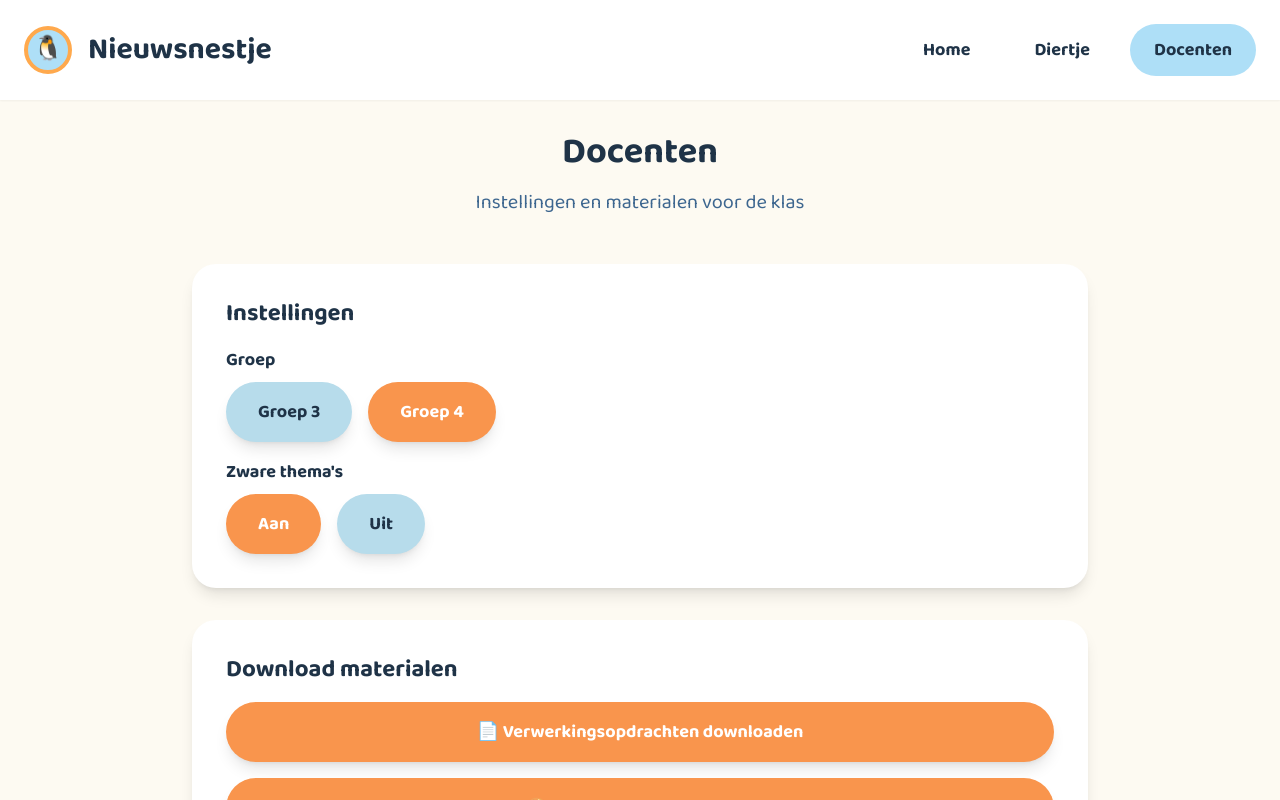
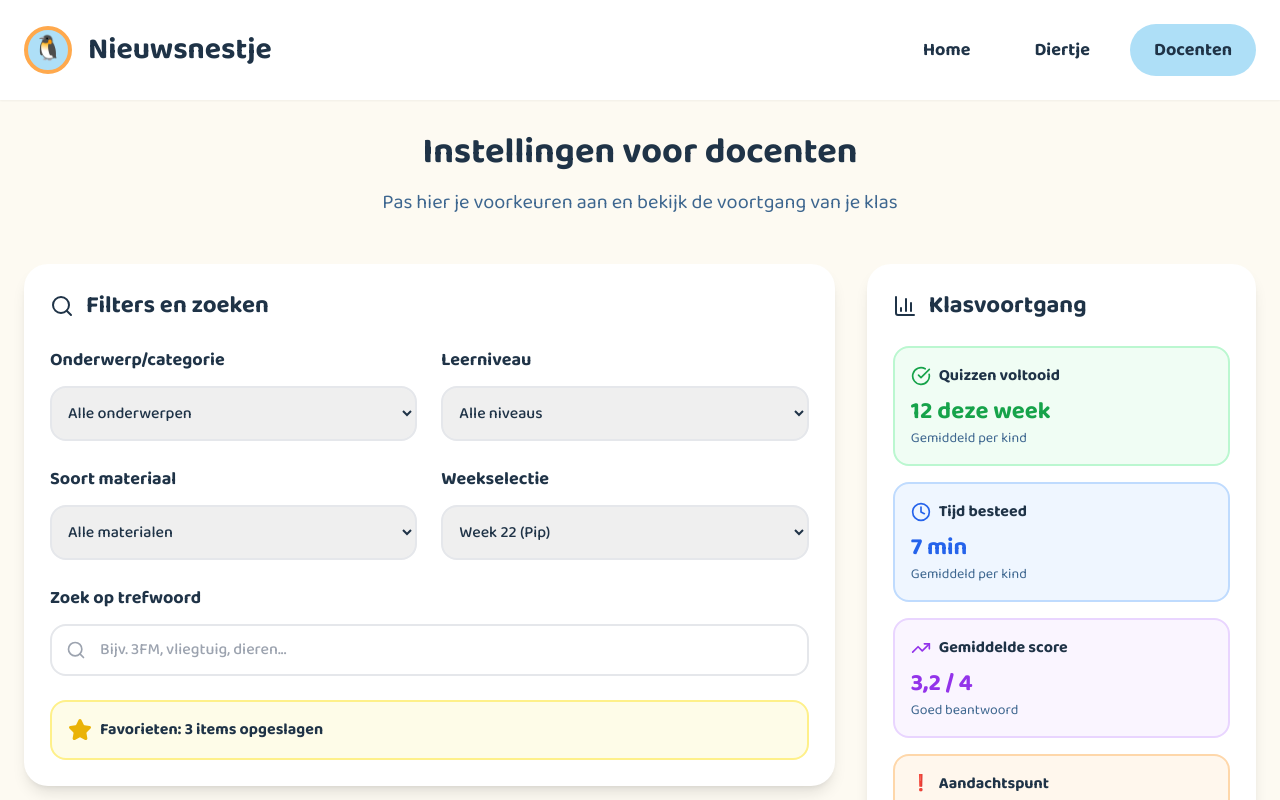
Before and after one commit to Julia246Z/Nieuwsnestje-2, a React (Vite) app: page /docenten in a window 1280 px wide. Shown: the top 800 px of the page. Built offline with nearby package versions, Linux system fonts and the light colour scheme.

Commit message:
Refactor: Implement teacher settings page
Implement the teacher settings page with filters, progress section, and download section, adhering to the Nieuwsnestje style.

```diff
--- a/src/pages/Teachers.tsx
+++ b/src/pages/Teachers.tsx
@@ -1,52 +1,219 @@
 
+import { useState } from "react";
 import Navigation from "../components/Navigation";
+import { Search, Star, Download, TrendingUp, Clock, CheckCircle, BarChart3 } from "lucide-react";
 
 const Teachers = () => {
+  const [selectedCategory, setSelectedCategory] = useState("Alle onderwerpen");
+  const [selectedLevel, setSelectedLevel] = useState("Alle niveaus");
+  const [selectedMaterial, setSelectedMaterial] = useState("Alle materialen");
+  const [selectedWeek, setSelectedWeek] = useState("Week 22 (Pip)");
+  const [searchTerm, setSearchTerm] = useState("");
+
+  const categories = [
+    "Alle onderwerpen",
+    "Maatschappij",
+    "Wetenschap",
+    "Natuur",
+    "Mens & gezondheid",
+    "Feestdagen/seizoenen"
+  ];
+
+  const levels = ["Alle niveaus", "Makkelijk", "Gemiddeld", "Uitdagend"];
+
+  const materials = [
+    "Alle materialen",
+    "🎨 Kleurplaten",
+    "📄 Verwerkingsopdrachten",
+    "💬 Gespreksvragen",
+    "🧩 Quizzen",
+    "🎧 Luistermateriaal"
+  ];
+
+  const weeks = [
+    "Week 22 (Pip)",
+    "Week 21 (Nina)",
+    "Week 20 (Timo)",
+    "Week 19 (Sam)",
+    "Week 18 (Lisa)"
+  ];
+
   return (
     <div className="min-h-screen bg-background">
       <Navigation />
 
       <div className="container mx-auto px-6 py-8">
+        {/* Titel en instructie */}
         <div className="text-center mb-12">
-          <h2 className="text-4xl font-bold text-foreground mb-4">Docenten</h2>
+          <h2 className="text-4xl font-bold text-foreground mb-4">Instellingen voor docenten</h2>
           <p className="text-xl text-muted-foreground">
-            Instellingen en materialen voor de klas
+            Pas hier je voorkeuren aan en bekijk de voortgang van je klas
           </p>
         </div>
 
-        <div className="max-w-4xl mx-auto space-y-8">
-          <div className="nieuwsnestje-card p-8">
-            <h3 className="text-2xl font-bold text-foreground mb-4">Instellingen</h3>
-            <div className="space-y-4">
-              <div>
-                <label className="text-lg font-bold text-foreground mb-2 block">Groep</label>
-                <div className="flex space-x-4">
-                  <button className="nieuwsnestje-button-secondary">Groep 3</button>
-                  <button className="nieuwsnestje-button">Groep 4</button>
+        <div className="max-w-7xl mx-auto grid grid-cols-1 lg:grid-cols-3 gap-8">
+          {/* Filtersectie */}
+          <div className="lg:col-span-2 space-y-6">
+            <div className="nieuwsnestje-card p-6">
+              <h3 className="text-2xl font-bold text-foreground mb-6 flex items-center">
+                <Search className="mr-3" />
+                Filters en zoeken
+              </h3>
+
+              <div className="grid grid-cols-1 md:grid-cols-2 gap-6">
+                {/* Onderwerp/categorie */}
+                <div>
+                  <label className="text-lg font-bold text-foreground mb-3 block">Onderwerp/categorie</label>
+                  <select
+                    value={selectedCategory}
+                    onChange={(e) => setSelectedCategory(e.target.value)}
+                    className="w-full p-3 rounded-2xl border-2 border-gray-200 focus:border-primary font-medium"
+                  >
+                    {categories.map(cat => (
+                      <option key={cat} value={cat}>{cat}</option>
+                    ))}
+                  </select>
+                </div>
+
+                {/* Leerniveau */}
+                <div>
+                  <label className="text-lg font-bold text-foreground mb-3 block">Leerniveau</label>
+                  <select
+                    value={selectedLevel}
+                    onChange={(e) => setSelectedLevel(e.target.value)}
+                    className="w-full p-3 rounded-2xl border-2 border-gray-200 focus:border-primary font-medium"
+                  >
+                    {levels.map(level => (
+                      <option key={level} value={level}>{level}</option>
+                    ))}
+                  </select>
+                </div>
+
+                {/* Soort materiaal */}
+                <div>
+                  <label className="text-lg font-bold text-foreground mb-3 block">Soort materiaal</label>
+                  <select
+                    value={selectedMaterial}
+                    onChange={(e) => setSelectedMaterial(e.target.value)}
+                    className="w-full p-3 rounded-2xl border-2 border-gray-200 focus:border-primary font-medium"
+                  >
+                    {materials.map(material => (
+                      <option key={material} value={material}>{material}</option>
+                    ))}
+                  </select>
+                </div>
+
+                {/* Weekselectie */}
+                <div>
+                  <label className="text-lg font-bold text-foreground mb-3 block">Weekselectie</label>
+                  <select
+                    value={selectedWeek}
+                    onChange={(e) => setSelectedWeek(e.target.value)}
+                    className="w-full p-3 rounded-2xl border-2 border-gray-200 focus:border-primary font-medium"
+                  >
+                    {weeks.map(week => (
+                      <option key={week} value={week}>{week}</option>
+                    ))}
+                  </select>
                 </div>
               </div>
 
-              <div>
-                <label className="text-lg font-bold text-foreground mb-2 block">Zware thema's</label>
-                <div className="flex space-x-4">
-                  <button className="nieuwsnestje-button">Aan</button>
-                  <button className="nieuwsnestje-button-secondary">Uit</button>
+              {/* Zoekveld */}
+              <div className="mt-6">
+                <label className="text-lg font-bold text-foreground mb-3 block">Zoek op trefwoord</label>
+                <div className="relative">
+                  <Search className="absolute left-4 top-1/2 transform -translate-y-1/2 text-gray-400" size={20} />
+                  <input
+                    type="text"
+                    placeholder="Bijv. 3FM, vliegtuig, dieren..."
+                    value={searchTerm}
+                    onChange={(e) => setSearchTerm(e.target.value)}
+                    className="w-full pl-12 pr-4 py-3 rounded-2xl border-2 border-gray-200 focus:border-primary font-medium"
+                  />
+                </div>
+              </div>
+
+              {/* Favorieten */}
+              <div className="mt-6 p-4 bg-yellow-50 rounded-2xl border-2 border-yellow-200">
+                <div className="flex items-center">
+                  <Star className="text-yellow-500 mr-2" fill="currentColor" />
+                  <span className="font-bold text-foreground">Favorieten: 3 items opgeslagen</span>
                 </div>
               </div>
             </div>
           </div>
 
+          {/* Voortgangssectie */}
+          <div className="space-y-6">
+            <div className="nieuwsnestje-card p-6">
+              <h3 className="text-2xl font-bold text-foreground mb-6 flex items-center">
+                <BarChart3 className="mr-3" />
+                Klasvoortgang
+              </h3>
+
+              <div className="space-y-4">
+                {/* Gemaakte quizzen */}
+                <div className="bg-green-50 p-4 rounded-2xl border-2 border-green-200">
+                  <div className="flex items-center mb-2">
+                    <CheckCircle className="text-green-600 mr-2" size={20} />
+                    <span className="font-bold text-foreground">Quizzen voltooid</span>
+                  </div>
+                  <p className="text-2xl font-bold text-green-600">12 deze week</p>
+                  <p className="text-sm text-muted-foreground">Gemiddeld per kind</p>
+                </div>
+
+                {/* Tijd besteed */}
+                <div className="bg-blue-50 p-4 rounded-2xl border-2 border-blue-200">
+                  <div className="flex items-center mb-2">
+                    <Clock className="text-blue-600 mr-2" size={20} />
+                    <span className="font-bold text-foreground">Tijd besteed</span>
+                  </div>
+                  <p className="text-2xl font-bold text-blue-600">7 min</p>
+                  <p className="text-sm text-muted-foreground">Gemiddeld per kind</p>
+                </div>
+
+                {/* Gemiddelde score */}
+                <div className="bg-purple-50 p-4 rounded-2xl border-2 border-purple-200">
+                  <div className="flex items-center mb-2">
+                    <TrendingUp className="text-purple-600 mr-2" size={20} />
+                    <span className="font-bold text-foreground">Gemiddelde score</span>
+                  </div>
+                  <p className="text-2xl font-bold text-purple-600">3,2 / 4</p>
+                  <p className="text-sm text-muted-foreground">Goed beantwoord</p>
+                </div>
+
+                {/* Veel gemaakte fouten */}
+                <div className="bg-orange-50 p-4 rounded-2xl border-2 border-orange-200">
+                  <div className="flex items-center mb-2">
+                    <span className="text-orange-600 mr-2">❗</span>
+                    <span className="font-bold text-foreground">Aandachtspunt</span>
+                  </div>
+                  <p className="text-sm text-foreground">Meeste fouten bij vraag over "Waar ging het vliegtuig naartoe?"</p>
+                </div>
+              </div>
+            </div>
+          </div>
+        </div>
+
+        {/* Downloadsectie */}
+        <div className="max-w-7xl mx-auto mt-8">
           <div className="nieuwsnestje-card p-8">
-            <h3 className="text-2xl font-bold text-foreground mb-4">Download materialen</h3>
-            <div className="space-y-4">
-              <button className="nieuwsnestje-button w-full">
-                📄 Verwerkingsopdrachten downloaden
+            <h3 className="text-2xl font-bold text-foreground mb-6 flex items-center">
+              <Download className="mr-3" />
+              Download materialen
+            </h3>
+            <div className="grid grid-cols-1 md:grid-cols-3 gap-6">
+              <button className="nieuwsnestje-button w-full text-center p-6">
+                <span className="text-3xl mb-2 block">📄</span>
+                Verwerkingsopdrachten downloaden
               </button>
-              <button className="nieuwsnestje-button w-full">
-                🎨 Kleurplaten downloaden
+              <button className="nieuwsnestje-button w-full text-center p-6">
+                <span className="text-3xl mb-2 block">🎨</span>
+                Kleurplaten downloaden
               </button>
-              <button className="nieuwsnestje-button w-full">
-                💬 Gespreksvragen downloaden
+              <button className="nieuwsnestje-button w-full text-center p-6">
+                <span className="text-3xl mb-2 block">💬</span>
+                Gespreksvragen downloaden
               </button>
             </div>
           </div>
```
